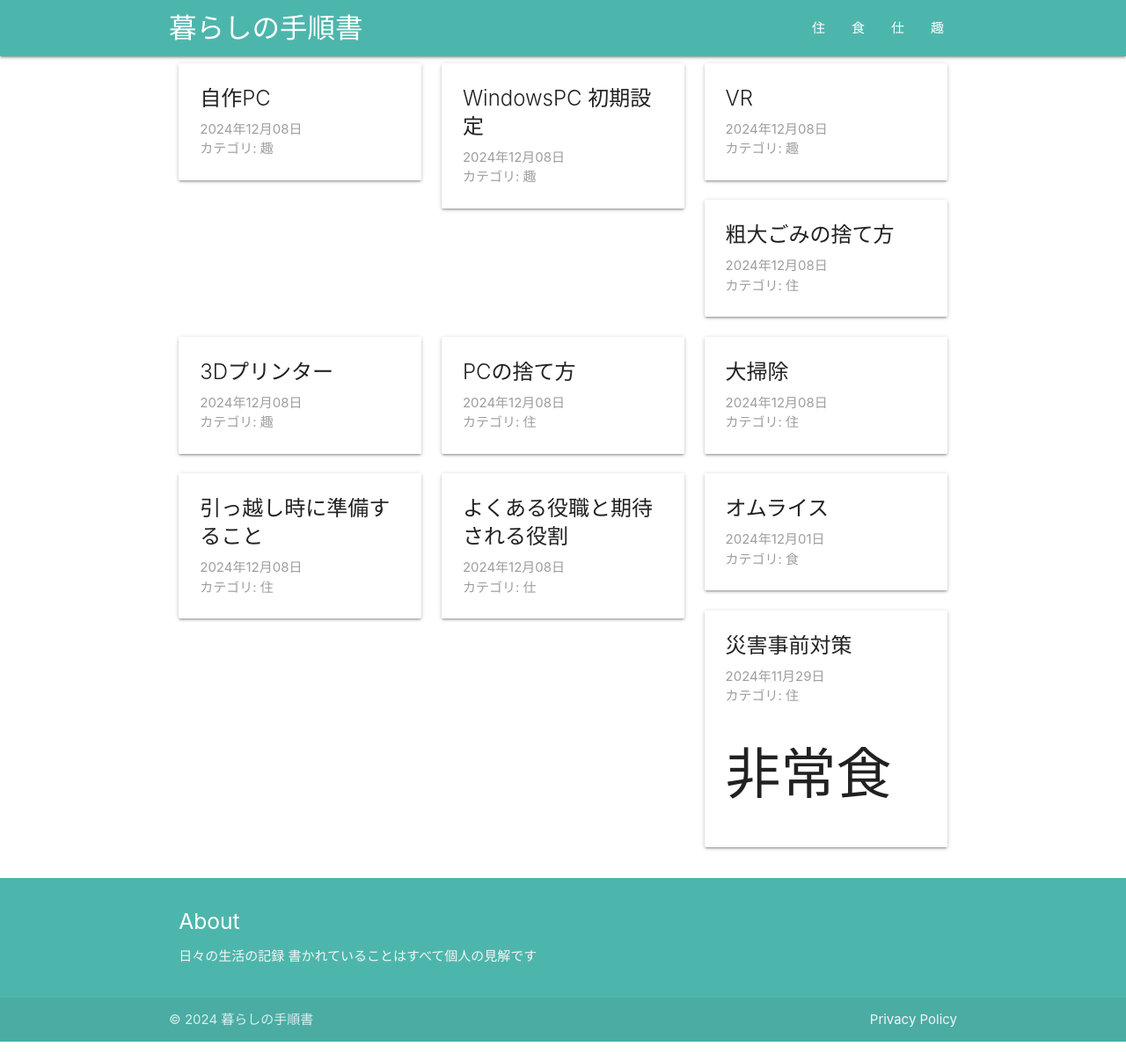
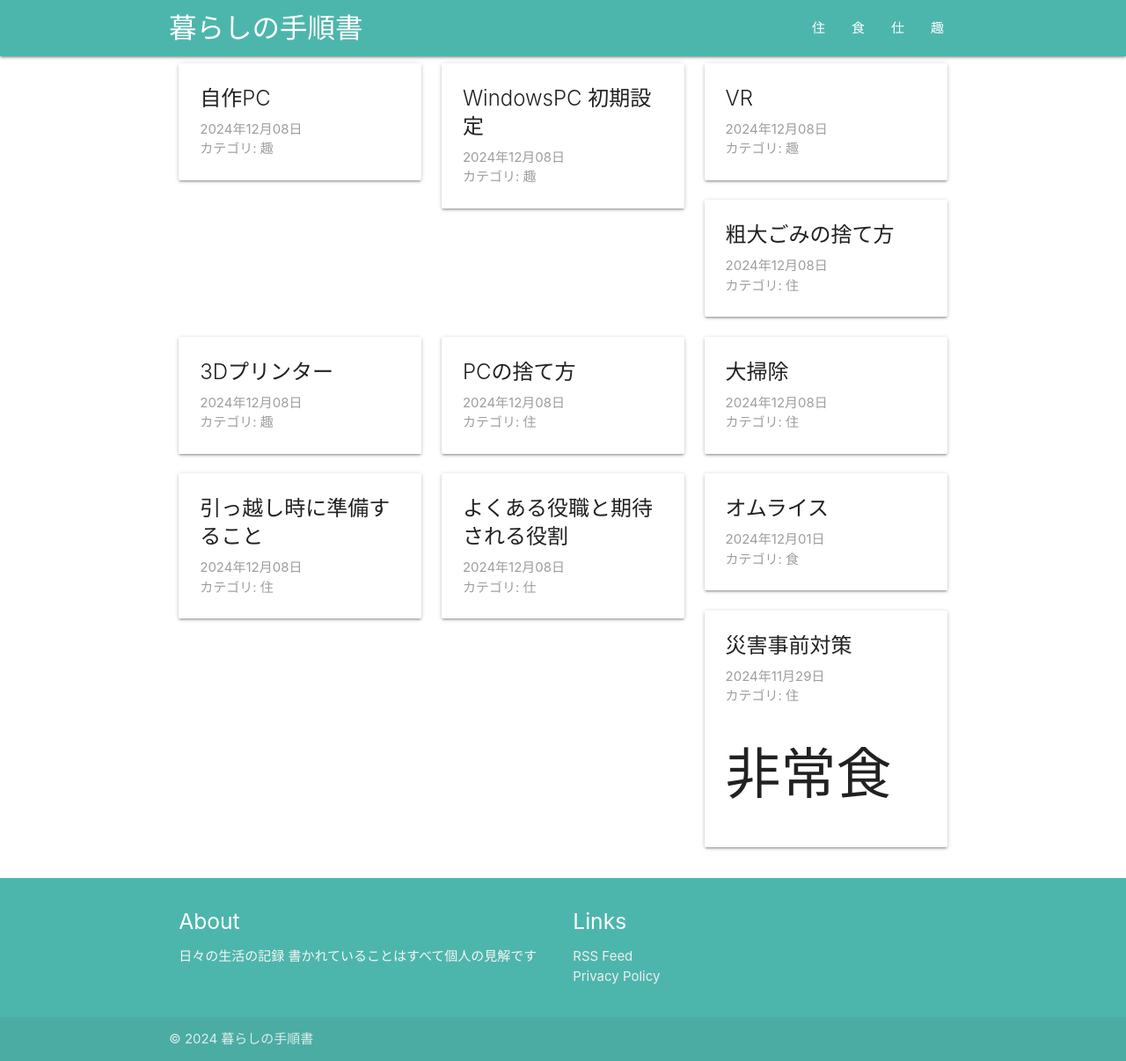
Before and after one commit to yuki-kamikita/kurasino, a Jekyll site: the page built from index.html, in a window 1280 px wide. Shown: the whole page at 88% size. Built offline with Jekyll 4.4.1, drawn with Linux system fonts in a browser that asks for light colours; before the commit the page ends 1184 px from its top, so only the background shows below that.

Commit message:
RSS追加

```diff
--- a/_layouts/default.html
+++ b/_layouts/default.html
@@ -5,6 +5,7 @@
   <meta name="viewport" content="width=device-width, initial-scale=1.0">
   <title>{{ site.title }}</title>
   <link rel="stylesheet" href="https://cdnjs.cloudflare.com/ajax/libs/materialize/1.0.0/css/materialize.min.css">
+  <link rel="alternate" type="application/rss+xml" title="{{ site.title }}" href="{{ site.url }}{{ site.baseurl }}/feed.xml">
 </head>
 <body>
   <!-- Header -->
@@ -34,12 +35,18 @@
           <h5 class="white-text">About</h5>
           <p class="grey-text text-lighten-4">{{ site.description }}</p>
         </div>
+        <div class="col l6 s12">
+          <h5 class="white-text">Links</h5>
+          <ul>
+            <li><a class="grey-text text-lighten-3" href="{{ site.baseurl }}/feed.xml">RSS Feed</a></li>
+            <li><a class="grey-text text-lighten-3" href="{{ site.baseurl }}/privacy-policy">Privacy Policy</a></li>
+          </ul>
+        </div>
       </div>
     </div>
     <div class="footer-copyright">
       <div class="container">
         © {{ site.time | date: "%Y" }} {{ site.title }}
-        <a class="grey-text text-lighten-4 right" href="{{ site.baseurl }}/privacy-policy">Privacy Policy</a>
       </div>
     </div>
   </footer>
```
